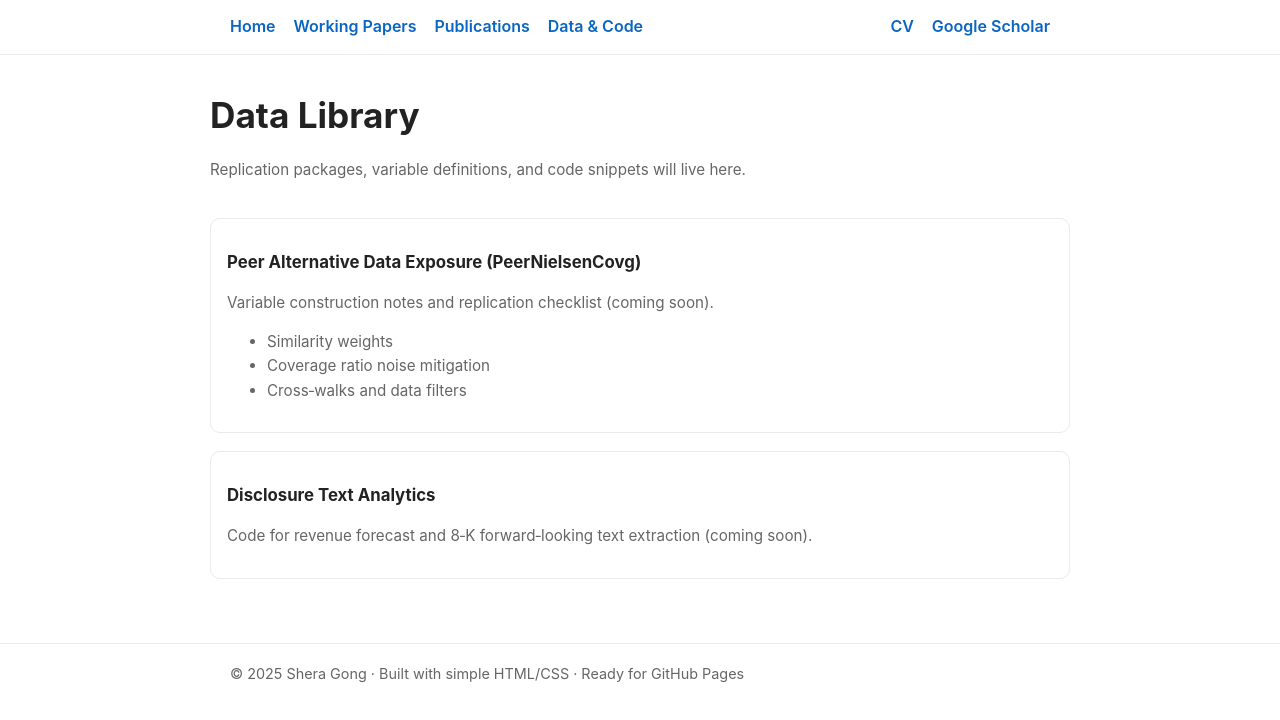
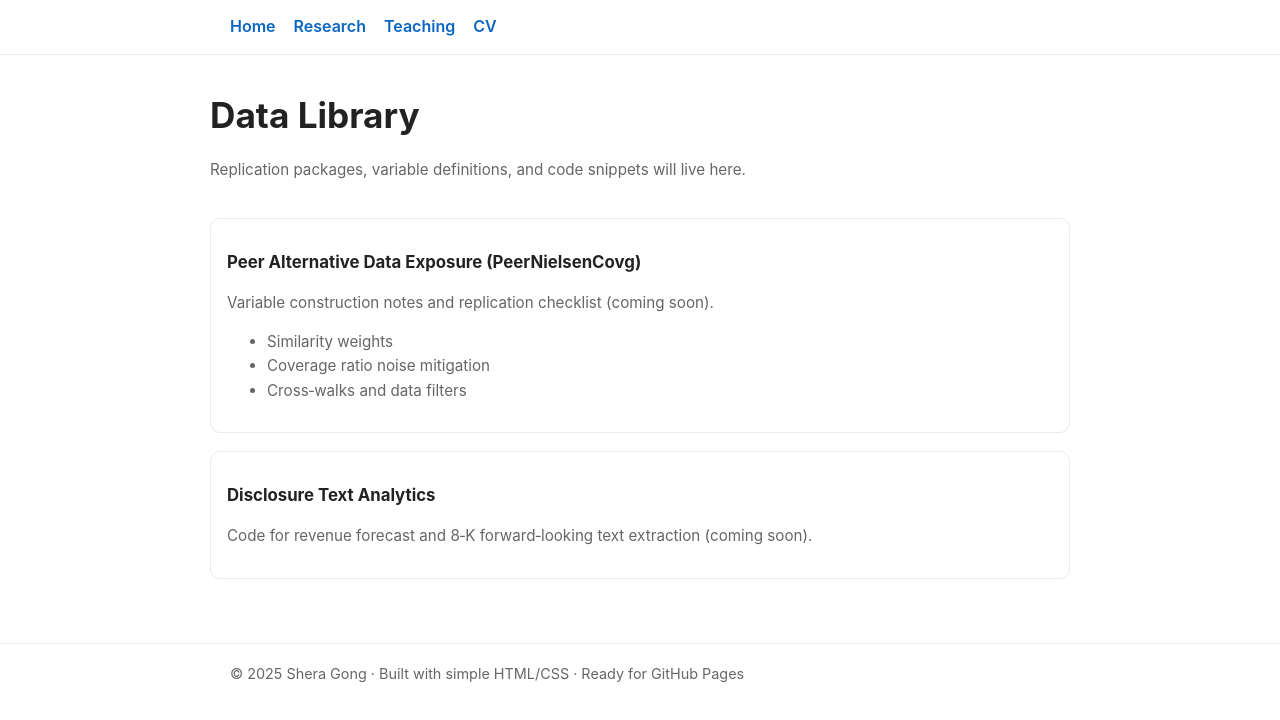
Before and after one commit to shera-gong/shera-gong.github.io, a plain HTML site: page cv.html in a window 1280 px wide. Drawn offline with Linux system fonts and the light colour scheme.

Commit message:
fix: navigation

```diff
--- a/data.html
+++ b/cv.html
@@ -11,12 +11,10 @@
 <div class="nav">
   <div class="container">
     <a href="index.html">Home</a>
-    <a href="working-papers.html">Working Papers</a>
-    <a href="publications.html">Publications</a>
-    <a href="data.html">Data & Code</a>
+    <a href="research.html">Research</a>
+    <a href="teaching.html">Teaching</a>
+    <a href="cv.html">CV</a>
     <span class="spacer"></span>
-    <a href="#" title="Add your CV link here">CV</a>
-    <a href="#" title="Add your Google Scholar link">Google Scholar</a>
   </div>
 </div>
 
```
Also changed, not shown: index.html (+3 -5 lines), research.html (renamed from working-papers.html, +3 -5 lines), teaching.html (renamed from publications.html, +3 -5 lines).
